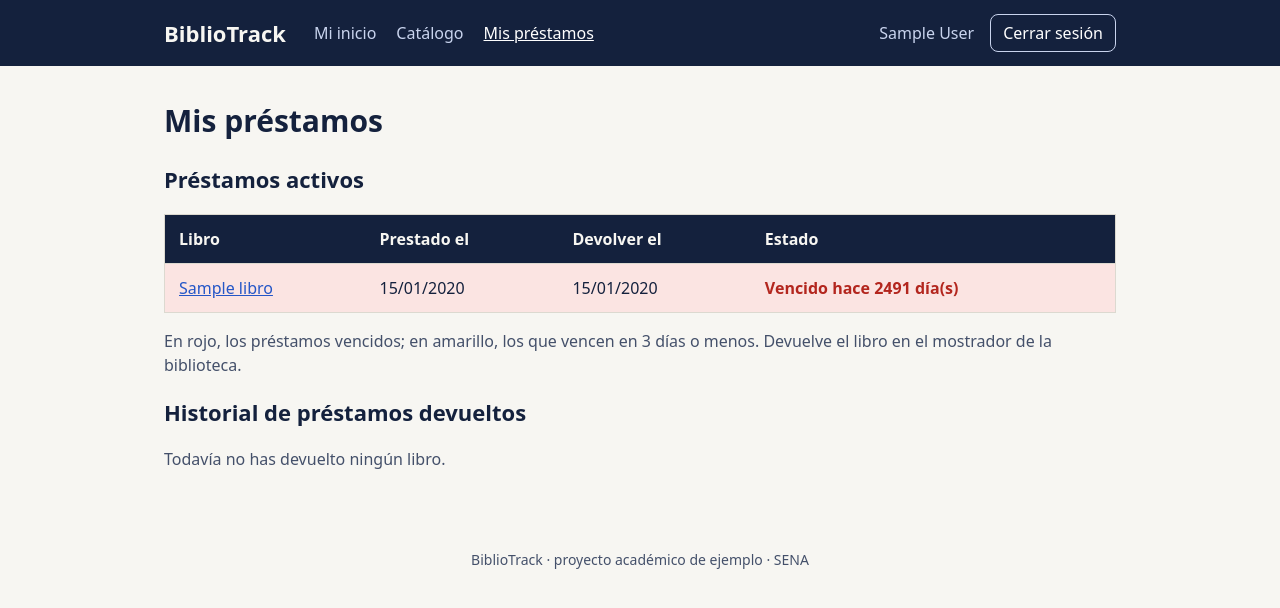
After one commit to FelipeNavarrete0313/bibliotrack, a Django app: page /mis-prestamos/ in a window 1280 px wide. The commit adds this page. Shown: the top 608 px of the page. Run offline with Django 5.2, Linux system fonts and the light colour scheme; a user stored in the database is signed in; tables that the repository leaves empty hold one stand-in row (values such as "Sample post").

Commit message:
feat: página «Mis préstamos» con alertas e historial (HU-11)
- Préstamos activos del lector con su fecha de devolución
- Vencidos en rojo y por vencer (3 días o menos) en amarillo
- Historial de préstamos devueltos con la fecha real de entrega
- Enlace «Mis préstamos» en el menú y en el inicio del lector

Refs #13

Co-Authored-By: Claude Opus 5.5 <noreply@anthropic.com>
Claude-Session: https://claude.ai/code/session_01QxZ3V11h5PaHccvbMEbGz4

```diff
--- a/biblioteca/templates/biblioteca/base.html
+++ b/biblioteca/templates/biblioteca/base.html
@@ -16,6 +16,9 @@
         <a href="{% url 'inicio' %}" {% if pagina == 'inicio' %}class="activo"{% endif %}>Mi inicio</a>
         {% endif %}
         <a href="{% url 'catalogo' %}" {% if pagina == 'catalogo' %}class="activo"{% endif %}>Catálogo</a>
+        {% if perfil.rol == 'lector' %}
+        <a href="{% url 'mis_prestamos' %}" {% if pagina == 'mis_prestamos' %}class="activo"{% endif %}>Mis préstamos</a>
+        {% endif %}
         {% if perfil.es_personal %}
         <a href="{% url 'prestamos' %}" {% if pagina == 'prestamos' %}class="activo"{% endif %}>Préstamos</a>
         <a href="{% url 'registrar_libro' %}" {% if pagina == 'registrar_libro' %}class="activo"{% endif %}>Registrar libro</a>
--- a/biblioteca/templates/biblioteca/inicio.html
+++ b/biblioteca/templates/biblioteca/inicio.html
@@ -6,6 +6,9 @@
 
 <div class="opciones">
   <a href="{% url 'catalogo' %}"><div class="tarjeta"><h2>Buscar libros</h2><p class="ayuda">Busca por título, autor o categoría y mira cuántos ejemplares hay.</p></div></a>
+  {% if perfil.rol == 'lector' %}
+  <a href="{% url 'mis_prestamos' %}"><div class="tarjeta"><h2>Mis préstamos</h2><p class="ayuda">Mira qué libros tienes, cuándo debes devolverlos y tu historial.</p></div></a>
+  {% endif %}
   {% if perfil.es_personal %}
   <a href="{% url 'prestamos' %}"><div class="tarjeta"><h2>Préstamos y devoluciones</h2><p class="ayuda">Presta un libro con el documento del lector, registra devoluciones y mira los préstamos activos.</p></div></a>
   <a href="{% url 'registrar_libro' %}"><div class="tarjeta"><h2>Registrar un libro</h2><p class="ayuda">Agrega un título nuevo al catálogo con sus ejemplares.</p></div></a>
--- /dev/null
+++ b/biblioteca/templates/biblioteca/mis_prestamos.html
@@ -0,0 +1,43 @@
+{% extends "biblioteca/base.html" %}
+{% block titulo %}Mis préstamos{% endblock %}
+{% block contenido %}
+<h1>Mis préstamos</h1>
+{% if sin_perfil %}
+<p class="vacio">Tu cuenta no tiene un perfil de lector en BiblioTrack, así que no tiene préstamos.</p>
+{% else %}
+<h2>Préstamos activos</h2>
+{% if activos %}
+<table>
+  <tr><th>Libro</th><th>Prestado el</th><th>Devolver el</th><th>Estado</th></tr>
+  {% for fila in activos %}
+  <tr class="{% if fila.estado == 'vencido' %}fila-vencido{% elif fila.estado == 'por_vencer' %}fila-por-vencer{% endif %}">
+    <td><a href="{% url 'detalle_libro' fila.prestamo.libro.pk %}">{{ fila.prestamo.libro.titulo }}</a></td>
+    <td>{{ fila.prestamo.fecha_prestamo|date:"d/m/Y" }}</td>
+    <td>{{ fila.prestamo.fecha_devolucion|date:"d/m/Y" }}</td>
+    <td class="{% if fila.estado == 'vencido' %}vencido{% elif fila.estado == 'por_vencer' %}por-vencer{% endif %}">{{ fila.aviso }}</td>
+  </tr>
+  {% endfor %}
+</table>
+<p class="ayuda">En rojo, los préstamos vencidos; en amarillo, los que vencen en 3 días o menos. Devuelve el libro en el mostrador de la biblioteca.</p>
+{% else %}
+<p class="vacio">No tienes préstamos activos.</p>
+{% endif %}
+
+<h2>Historial de préstamos devueltos</h2>
+{% if historial %}
+<table>
+  <tr><th>Libro</th><th>Prestado el</th><th>Debía devolverse el</th><th>Entregado el</th></tr>
+  {% for p in historial %}
+  <tr>
+    <td>{{ p.libro.titulo }}</td>
+    <td>{{ p.fecha_prestamo|date:"d/m/Y" }}</td>
+    <td>{{ p.fecha_devolucion|date:"d/m/Y" }}</td>
+    <td>{{ p.fecha_entrega|date:"d/m/Y" }}</td>
+  </tr>
+  {% endfor %}
+</table>
+{% else %}
+<p class="vacio">Todavía no has devuelto ningún libro.</p>
+{% endif %}
+{% endif %}
+{% endblock %}
--- a/biblioteca/urls.py
+++ b/biblioteca/urls.py
@@ -12,4 +12,5 @@ urlpatterns = [
     path("registro/", views.registro, name="registro"),
     path("cerrar-sesion/", views.cerrar_sesion, name="cerrar_sesion"),
     path("inicio/", views.inicio, name="inicio"),
+    path("mis-prestamos/", views.mis_prestamos, name="mis_prestamos"),
 ]
--- a/biblioteca/views.py
+++ b/biblioteca/views.py
@@ -7,6 +7,7 @@ from django.shortcuts import get_object_or_404, redirect, render
 from django.utils import timezone
 from django.views.decorators.http import require_POST
 
+from bibliotrack.alertas import POR_VENCER, VENCIDO, estado_del_prestamo
 from bibliotrack.catalogo import buscar
 from bibliotrack.devoluciones import devolver_ejemplar, dias_de_retraso
 from bibliotrack.prestamos import PrestamoNoPermitido, registrar_prestamo
@@ -165,3 +166,25 @@ def inicio(request):
     """HU-02: página de inicio según el rol del usuario."""
     perfil = getattr(request.user, "perfil", None)
     return render(request, "biblioteca/inicio.html", {"perfil": perfil})
+
+
+@login_required
+def mis_prestamos(request):
+    """HU-11: el lector consulta sus préstamos activos, con alertas, y su historial."""
+    perfil = getattr(request.user, "perfil", None)
+    if perfil is None:
+        return render(request, "biblioteca/mis_prestamos.html", {"sin_perfil": True})
+    hoy = timezone.localdate()
+    activos = []
+    for prestamo in perfil.prestamos.filter(estado=Prestamo.ACTIVO).select_related("libro"):
+        estado = estado_del_prestamo(prestamo.fecha_devolucion, hoy)
+        dias = (prestamo.fecha_devolucion - hoy).days
+        if estado == VENCIDO:
+            aviso = f"Vencido hace {-dias} día(s)"
+        elif estado == POR_VENCER:
+            aviso = "Vence hoy" if dias == 0 else f"Vence en {dias} día(s)"
+        else:
+            aviso = "Al día"
+        activos.append({"prestamo": prestamo, "estado": estado, "aviso": aviso})
+    historial = perfil.prestamos.filter(estado=Prestamo.DEVUELTO).select_related("libro").order_by("-fecha_entrega")
+    return render(request, "biblioteca/mis_prestamos.html", {"activos": activos, "historial": historial})
--- a/src/bibliotrack/alertas.py
+++ b/src/bibliotrack/alertas.py
@@ -1,4 +1,4 @@
-"""Estado de un préstamo para resaltarlo en «Mis préstamos» (HU-11, en progreso)."""
+"""Estado de un préstamo para resaltarlo en «Mis préstamos» (HU-11)."""
 
 VENCIDO = "vencido"
 POR_VENCER = "por_vencer"
```
Also changed, not shown: biblioteca/tests/test_hu11_mis_prestamos.py (added, +85 -0 lines).
